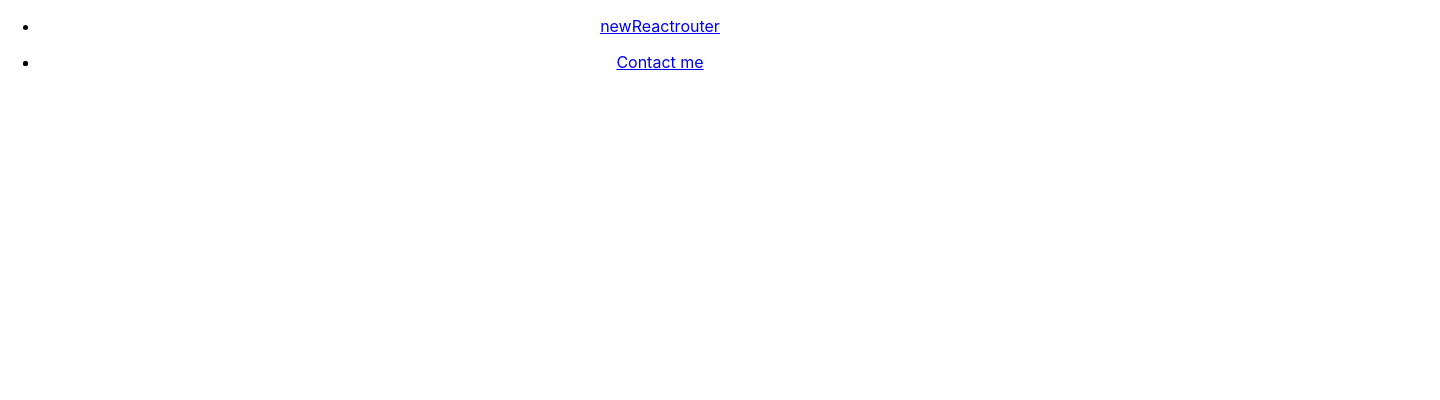
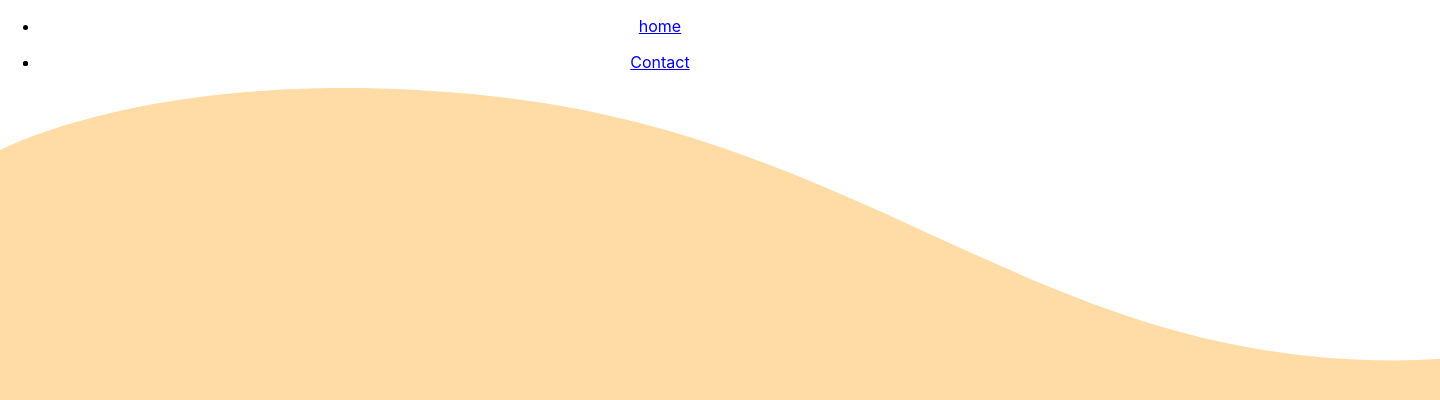
Before and after one commit to bennami/react-landing-page, a React (Create React App) app: page / in a window 1280 px wide. Shown: the top 400 px of the page, 1440 px wide, since content can reach past the window. Built offline with nearby package versions, Linux system fonts and the light colour scheme.

Commit message:
routing works yay, maybe this should be a portfolio page

```diff
--- a/src/App.js
+++ b/src/App.js
@@ -19,20 +19,21 @@ function App() {
 
   const checkPath = () => {
     history.listen((location) =>{
-      setPath(location.name)
+      setPath(location.pathname)
 
     })
   };
 
   useEffect( ()=>{
-
-    checkPath();
+    checkPath()
   }, []);
 
+
+  //remove contact link if you are on contact page
   const showContact = path;
   let _contact;
   if(showContact !== "/contact"){
-    _contact = (<li><Link to ="/contact">Contact me</Link></li>)
+    _contact = (<li><Link to ="/contact">Contact</Link></li>)
   }
 
   return (
@@ -41,12 +42,13 @@ function App() {
        <nav>
          <ul>
            <li>
-             <Link to='/'>newReactrouter</Link></li>
+             <Link to='/'>home</Link></li>
          </ul>
          <ul>
            <li>{_contact}</li>
          </ul>
        </nav>
+       <Routes/>
 
      </div>
     </div>
--- a/src/components/main.js
+++ b/src/components/main.js
@@ -1,10 +1,21 @@
 import React,{useState} from "react";
 import bg from "./../img/bg1.svg";
+import {Link, useHistory} from "react-router-dom";
+const Main = () =>{
+    const [joined,setjoined] = useState("");
+    const history = useHistory();
 
-const Main = () =>{
+
     return(
         <React.Fragment>
-            <p>this is main</p>
+           <header>
+               <img src= {bg} />
+               <div>
+                   <h1> We build &amp; design <br/> your web applications</h1>
+                   <p>You have coome to the right place</p>
+                   <Link to={"/contact"}>Get in touch </Link>
+               </div>
+           </header>
         </React.Fragment>
     )
 
```
